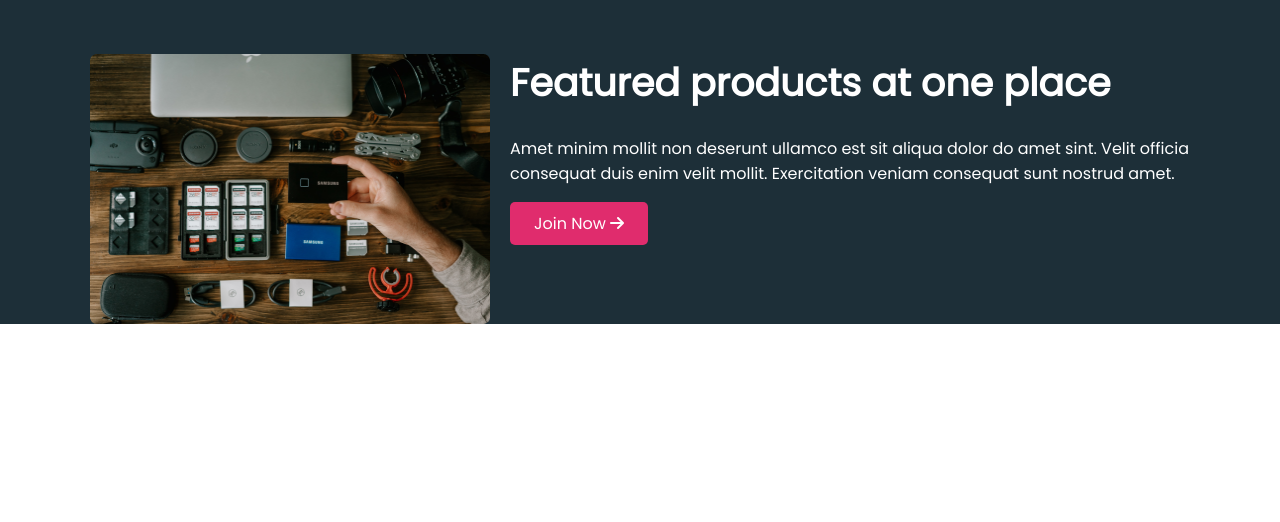
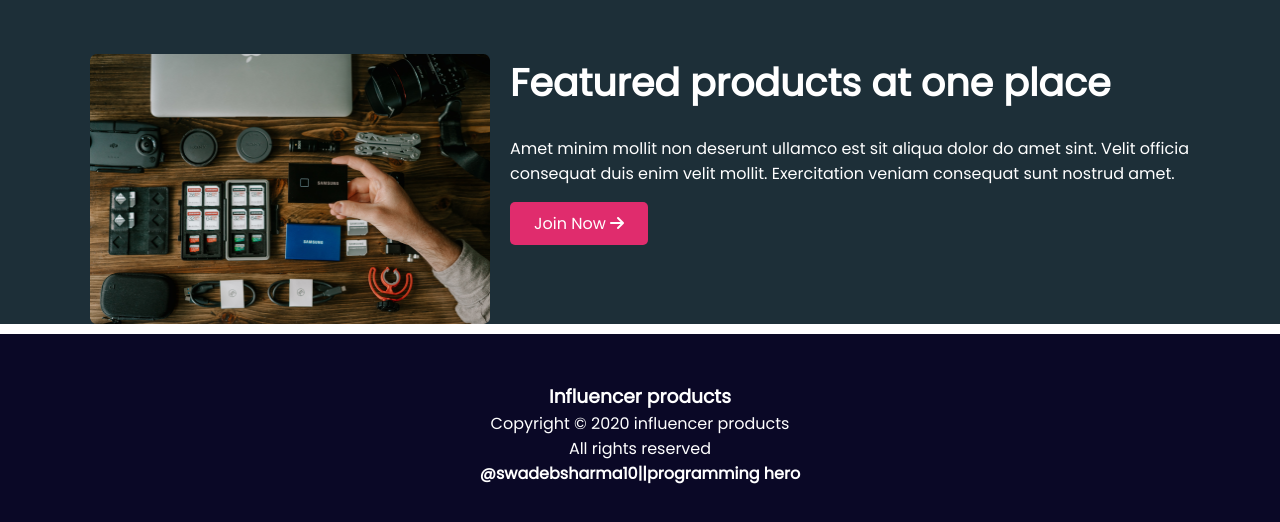
Before and after one commit to swadebsharma10/influencer-gear-new, a plain HTML site: page index.html in a window 1280 px wide. Shown: the part 2413-2935 px from the top of the page. Before the commit the page ends 2744 px from the top, so only its background shows below. Drawn offline with Linux system fonts and the light colour scheme.

Commit message:
added footer

```diff
--- a/index.html
+++ b/index.html
@@ -292,7 +292,7 @@
             </div>
         </div>
         <!-- feater-container -->
-        <div class="feater-container">
+        <div id="gap" class="feater-container">
             <div class="feature-img">
                 <img src="images/gear.png" alt="">
             </div>
@@ -305,5 +305,17 @@
             </div>
         </div>
     </main>
+
+    <footer class="footer">
+        <div class="footer-content">
+           <h3>Influencer products</h3>
+           <p>Copyright © 2020  influencer products <br>All rights reserved</p>
+           <h4>@swadebsharma10||programming hero</h4>
+
+        </div>
+        <div class="footer-logo">
+
+        </div>
+    </footer>
 </body>
 </html>
--- a/styles/style.css
+++ b/styles/style.css
@@ -173,3 +173,19 @@ a:hover{
     font-size: 16px;
     align-items: center;
 }
+#gap{
+    margin-bottom: 10px;
+}
+/* footer */
+.footer{
+    width: 100%;
+    height: 200px;
+    background-color: #0A0826;
+    display: flex;
+    justify-content: center;
+    align-items: center;
+}
+.footer-content{
+    color: #FFF;
+    text-align: center;
+}
```
